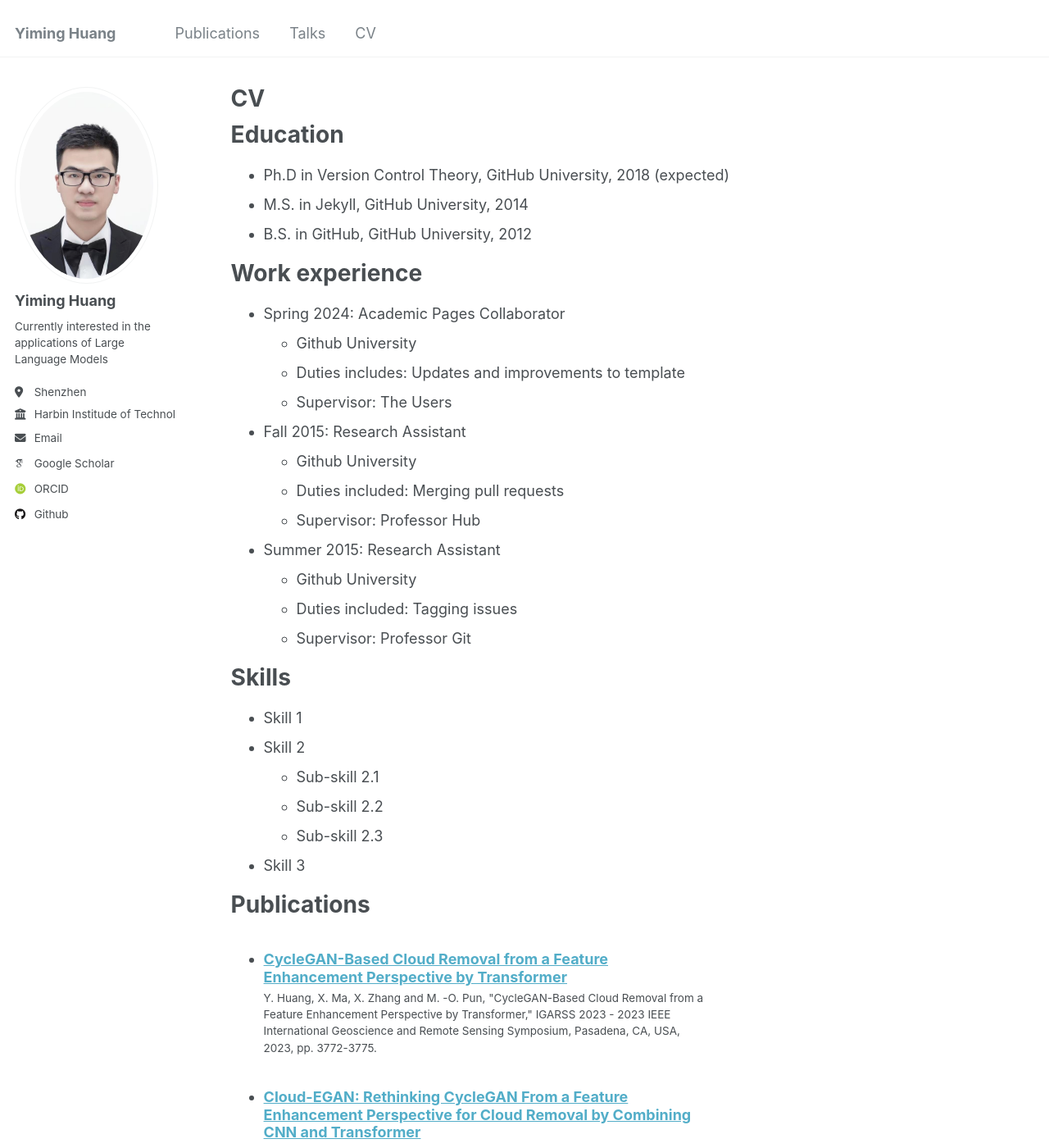
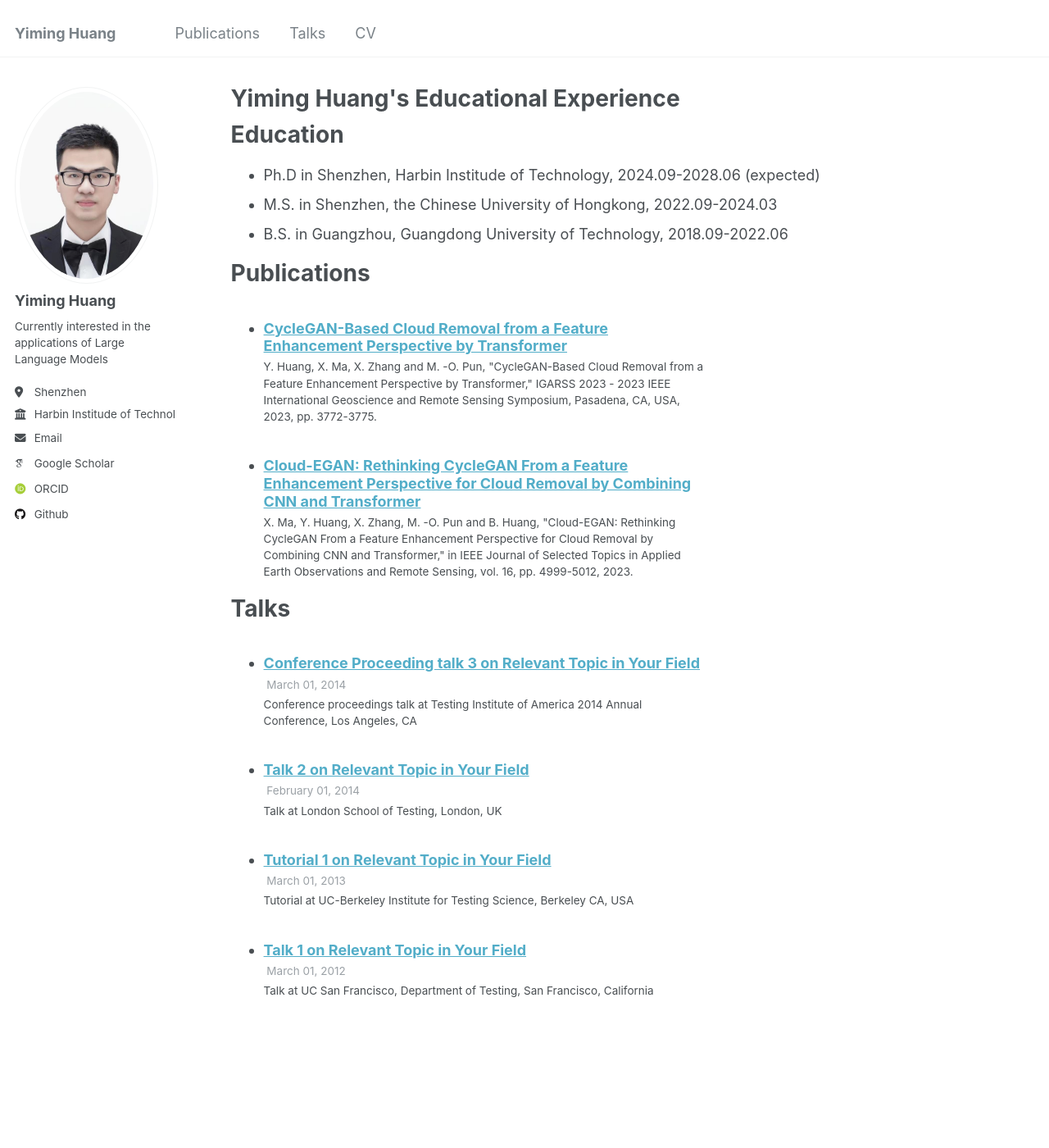
Before and after one commit to JohnHuang99/JohnHuang99.github.io, a Jekyll site: the page built from _pages/cv.md, in a window 1280 px wide and 1400 px high. Shown: the whole window at 82% size. Built offline with Jekyll 4.4.1, drawn with Linux system fonts in a browser that asks for light colours; some web fonts are replaced; some of the changed text lies outside the part shown.

Commit message:
Update cv.md

```diff
--- a/_pages/cv.md
+++ b/_pages/cv.md
@@ -1,6 +1,6 @@
 ---
 layout: archive
-title: "CV"
+title: "Yiming Huang's Educational Experience"
 permalink: /cv/
 author_profile: true
 redirect_from:
@@ -11,35 +11,9 @@ redirect_from:
 
 Education
 ======
-* Ph.D in Version Control Theory, GitHub University, 2018 (expected)
-* M.S. in Jekyll, GitHub University, 2014
-* B.S. in GitHub, GitHub University, 2012
-
-Work experience
-======
-* Spring 2024: Academic Pages Collaborator
-  * Github University
-  * Duties includes: Updates and improvements to template
-  * Supervisor: The Users
-
-* Fall 2015: Research Assistant
-  * Github University
-  * Duties included: Merging pull requests
-  * Supervisor: Professor Hub
-
-* Summer 2015: Research Assistant
-  * Github University
-  * Duties included: Tagging issues
-  * Supervisor: Professor Git
-
-Skills
-======
-* Skill 1
-* Skill 2
-  * Sub-skill 2.1
-  * Sub-skill 2.2
-  * Sub-skill 2.3
-* Skill 3
+* Ph.D in Shenzhen, Harbin Institude of Technology, 2024.09-2028.06 (expected)
+* M.S. in Shenzhen, the Chinese University of Hongkong, 2022.09-2024.03
+* B.S. in Guangzhou, Guangdong University of Technology, 2018.09-2022.06
 
 Publications
 ======
@@ -52,13 +26,3 @@ Talks
   <ul>{% for post in site.talks reversed %}
     {% include archive-single-talk-cv.html  %}
   {% endfor %}</ul>
-
-Teaching
-======
-  <ul>{% for post in site.teaching reversed %}
-    {% include archive-single-cv.html %}
-  {% endfor %}</ul>
-
-Service and leadership
-======
-* Currently signed in to 43 different slack teams
```
